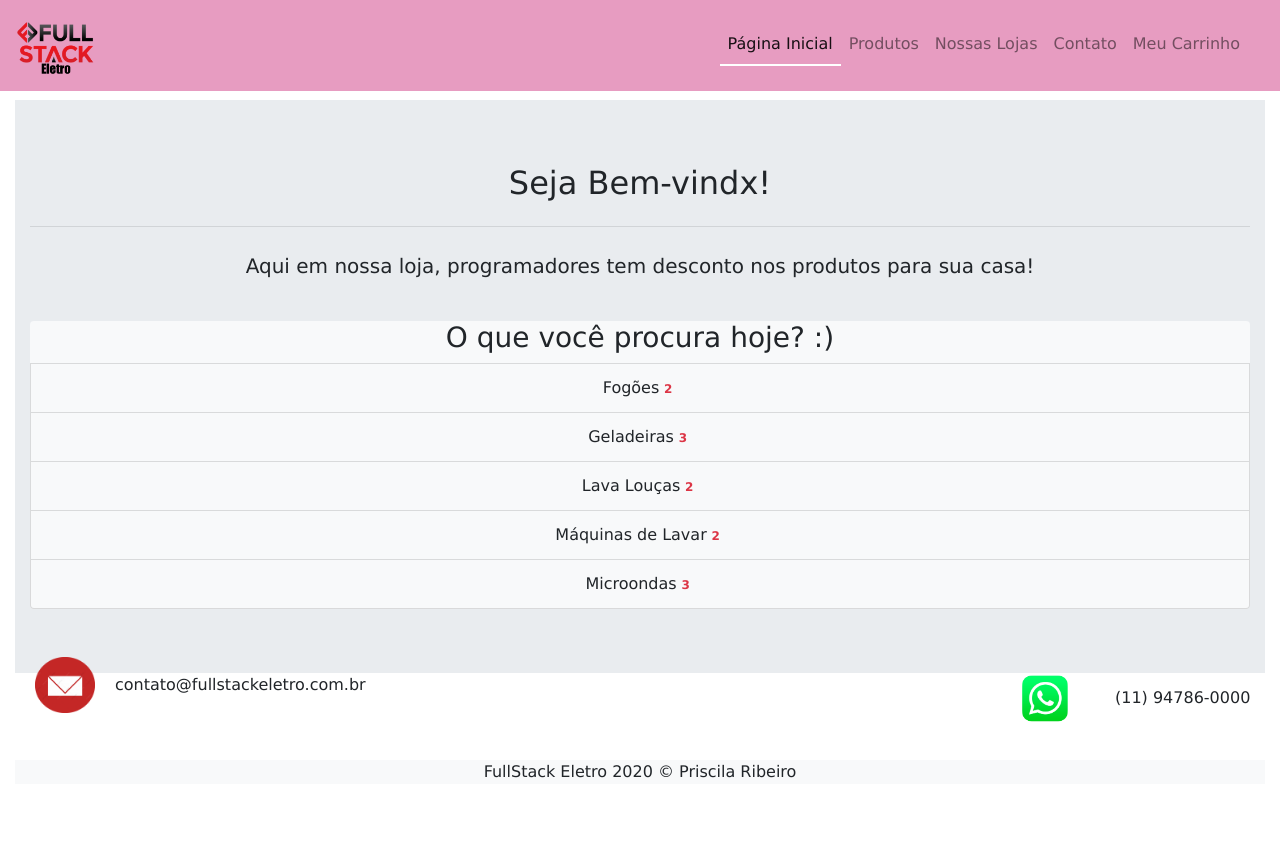
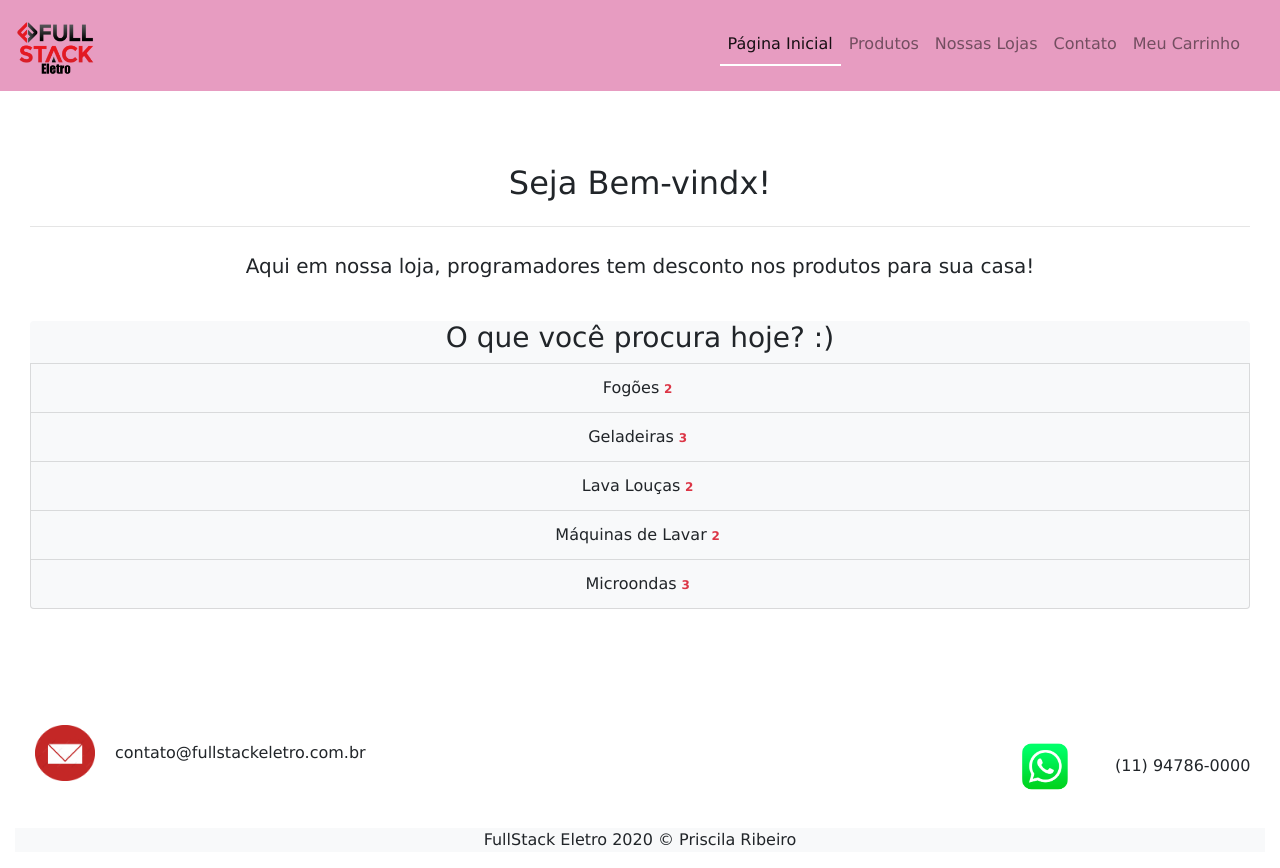
Before and after one commit to Prixribeiro/ProjetoFullStackEletro, a React (Create React App) app: page / in a window 1280 px wide. Before the commit the page ends 800 px from the top, so only its background shows below. Built offline with nearby package versions, Linux system fonts and the light colour scheme.

Commit message:
corecoes de paginas com bootstrap

```diff
--- a/src/Components/Footer/index.js
+++ b/src/Components/Footer/index.js
@@ -6,7 +6,7 @@ import wpp from '../Footer/whatsapp.png';
 
 function Footer () {
     return (
-        <Container fluid className="fixed-bottom">
+        <Container fluid className="position-relative fixed-bottom">
             <Row>
             <Col className="col-md-9">
                 <img src={email} alt="Email"  className="email" />
--- a/src/Components/Produto/produto.css
+++ b/src/Components/Produto/produto.css
@@ -1,7 +1,7 @@
 figure>img{
     width:200px;
     height: 250px;
-    border-style: dotted;
+    border-style:solid;
 }
 
 figcaption{
--- a/src/Pages/Home.js
+++ b/src/Pages/Home.js
@@ -3,7 +3,7 @@ import Lista from '../Components/Home/lista';
 
 function Home(){
     const newLocal = (
-        <Jumbotron fluid className="text-center" bg="light">
+        <Jumbotron fluid className="text-center bg-white">
             <Container fluid>
                     <h2 className="display-6"> Seja Bem-vindx!</h2>
                     <hr className="my-4"></hr>
```
Also changed, not shown: 1 other file (tests, documents, lock files or other folders).
